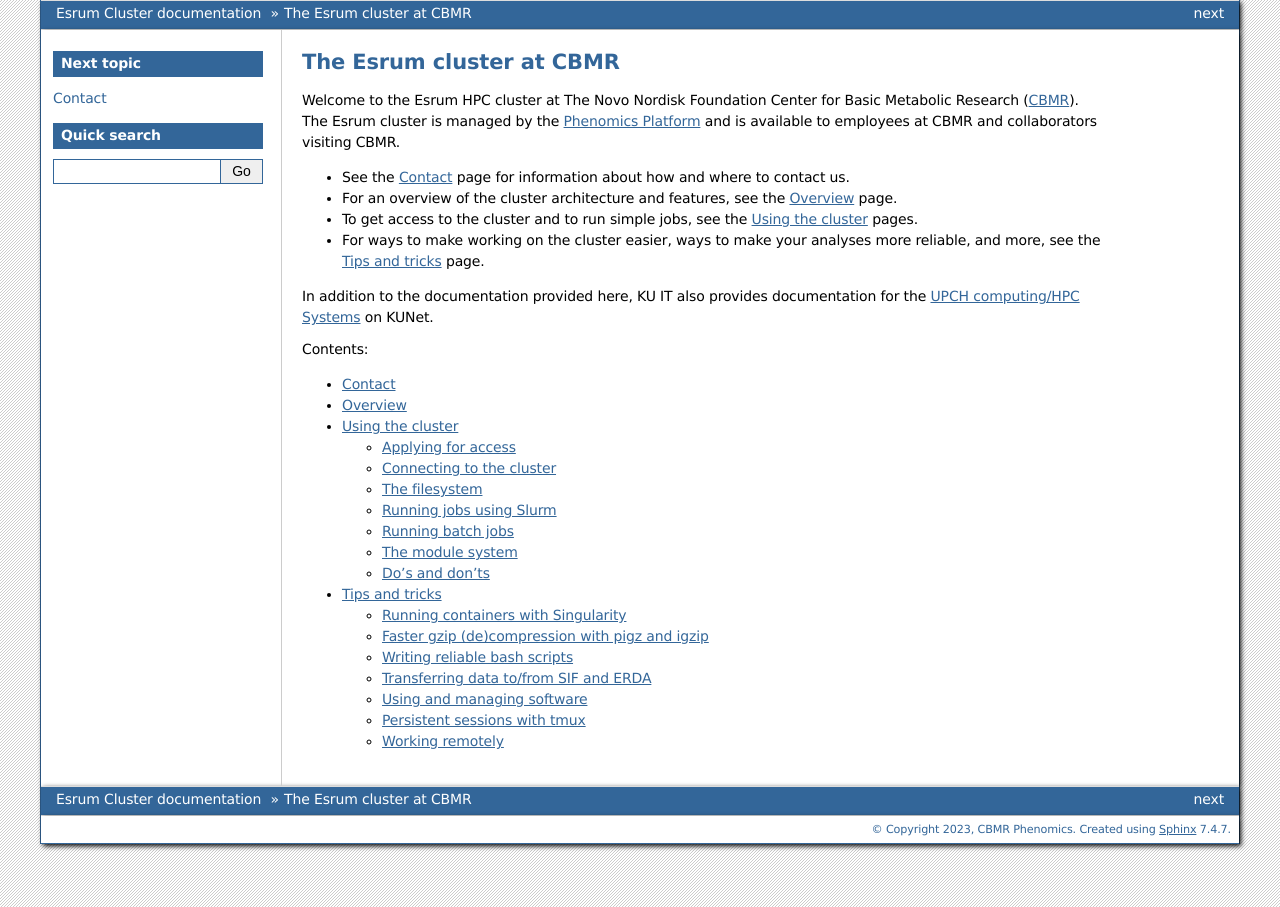
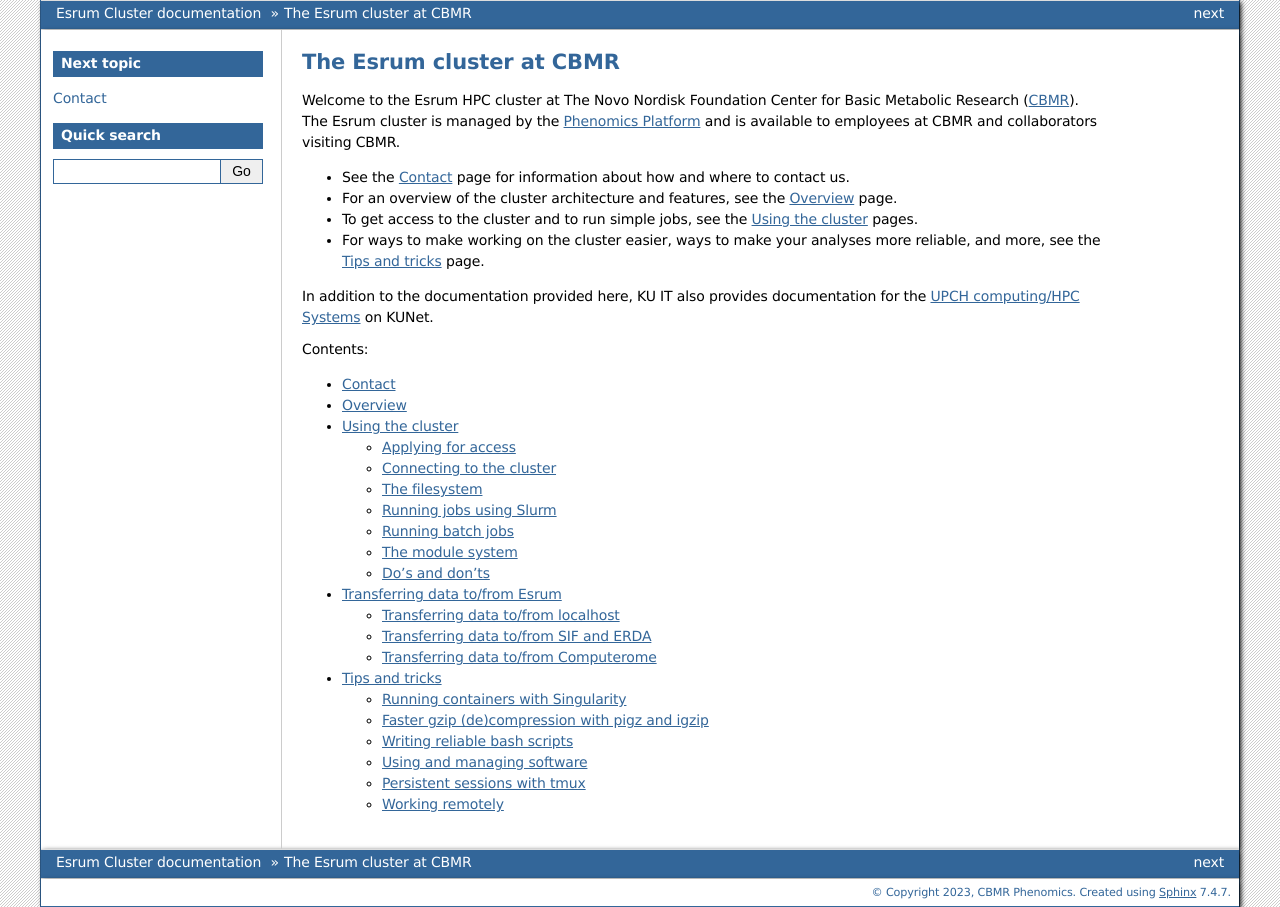
Before and after one commit to cbmrphenomics/cbmrphenomics.github.io, a Sphinx documentation site: the page built from esrum/source/index.rst, in a window 1280 px wide. Built offline with Sphinx 7.4.7, drawn with Linux system fonts in a browser that asks for light colours.

Commit message:
split out transfer guides into separate section

```diff
--- a/esrum/source/index.rst
+++ b/esrum/source/index.rst
@@ -27,6 +27,7 @@
    contact
    overview
    usage/index.rst
+   transfers/index.rst
    tips_and_tricks/index.rst
 
 .. _cbmr: https://cbmr.ku.dk/
--- a/esrum/source/tips_and_tricks/index.rst
+++ b/esrum/source/tips_and_tricks/index.rst
@@ -9,7 +9,6 @@
    docker_containers
    faster_gzip
    safer_bash_scripts
-   sif_and_erda
    software
    tmux
    working_remotely
--- /dev/null
+++ b/esrum/source/transfers/index.rst
@@ -0,0 +1,9 @@
+#################################
+ Transferring data to/from Esrum
+#################################
+
+.. toctree::
+
+   localhost
+   sif_and_erda
+   computerome
--- /dev/null
+++ b/esrum/source/transfers/localhost.rst
@@ -0,0 +1,3 @@
+#####################################
+ Transferring data to/from localhost
+#####################################
```
Also changed, not shown: esrum/source/transfers/computerome.rst (renamed from esrum/source/tips_and_tricks/computerome.rst), esrum/source/transfers/sif_and_erda.rst (renamed from esrum/source/tips_and_tricks/sif_and_erda.rst).
